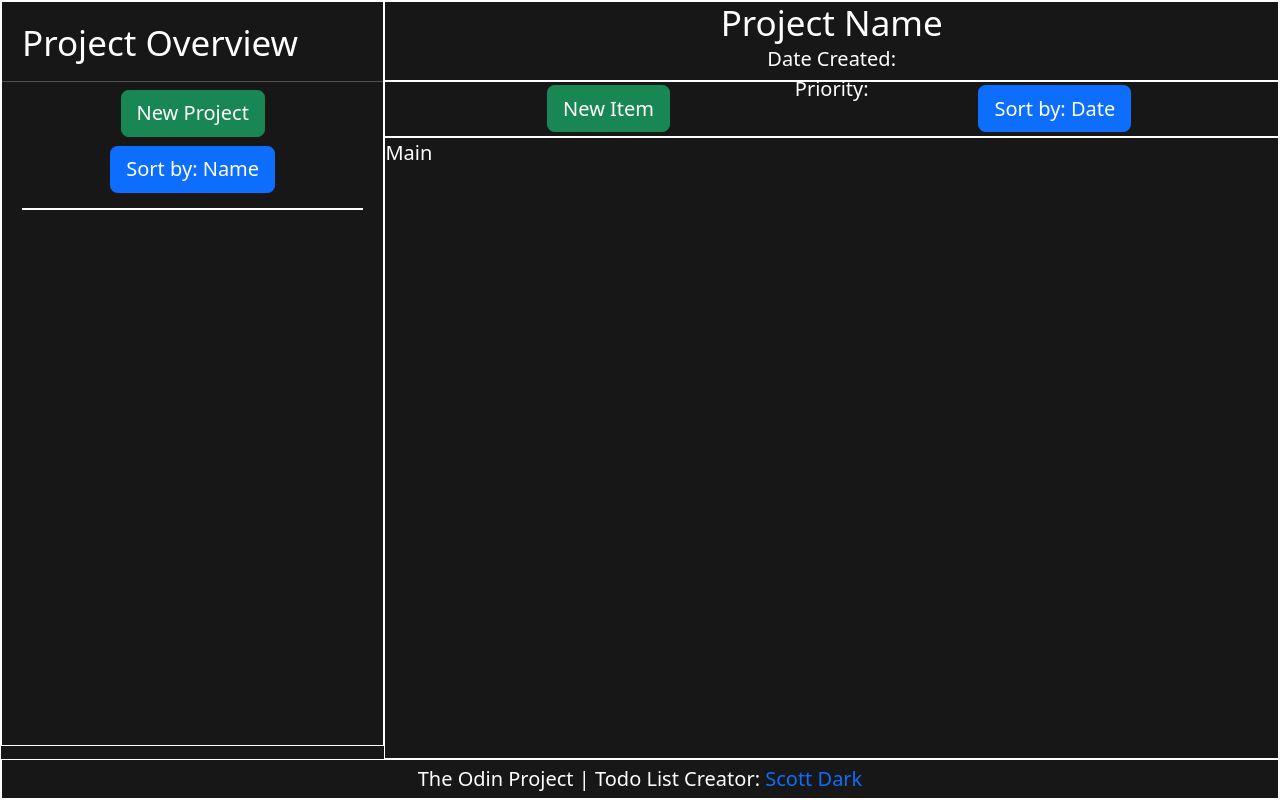
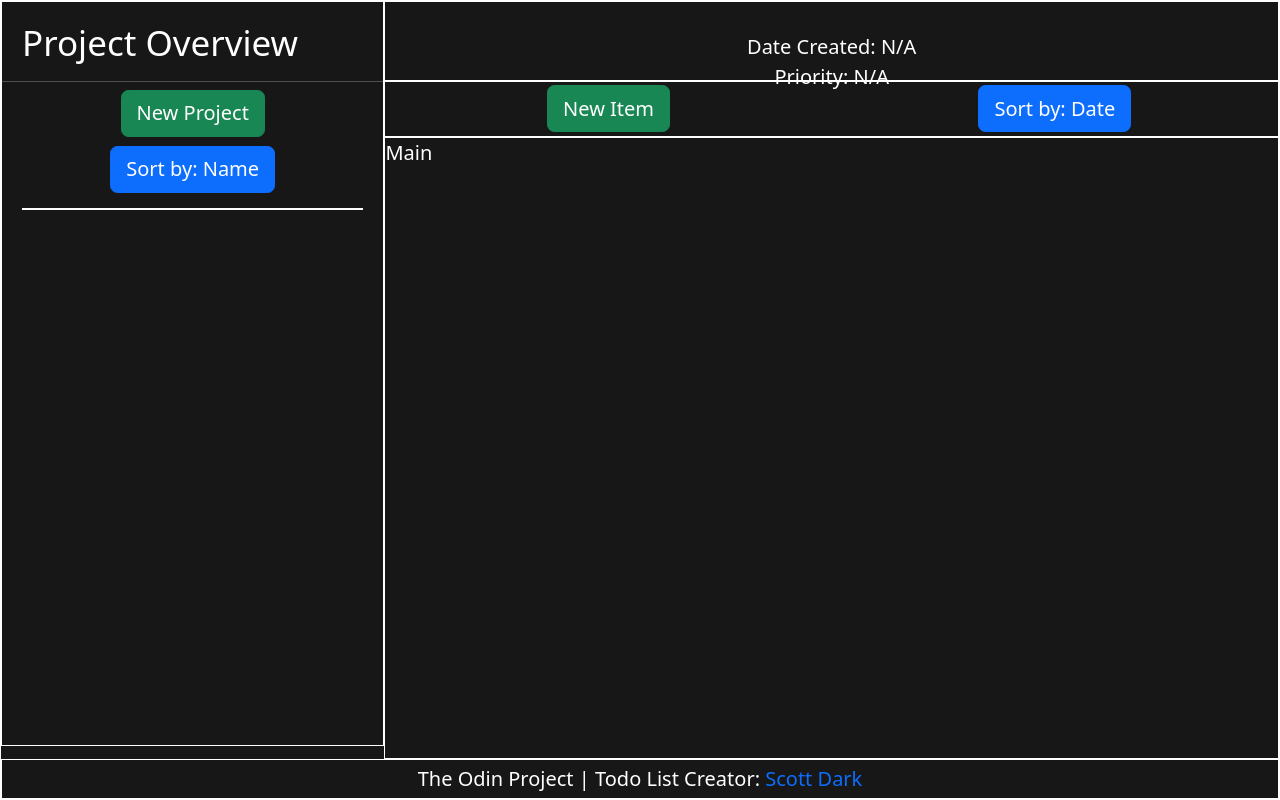
Before and after one commit to ScottDark/top-todo-list, a website built with webpack: page src/index.html in a window 1280 px wide. Built offline with nearby package versions, Linux system fonts and the light colour scheme.

Commit message:
Added header updated from object

```diff
--- a/src/components/header.js
+++ b/src/components/header.js
@@ -1,28 +1,45 @@
 import createTextElement from "../modules/create-textElement";
-import getEditableContent from "../modules/get-editablecontent";
+import { getAllProjects } from "../modules/project-manager";
 
 export default function buildHeader() {
   const selectHeader = document.querySelector("#header");
 
-  let projectNameElement = createTextElement("Project Name", "h3");
-  projectNameElement.setAttribute("contenteditable", "true");
+  // Find the latest project (or use default values if there are no projects)
+  const projects = getAllProjects();
+  const latestProject =
+    projects.length > 0 ? projects[projects.length - 1] : null;
+  const projectName = latestProject ? latestProject.name : "";
 
-  getEditableContent("projectNameData", projectNameElement);
+  // Create an input element for the project name
+  const projectNameInput = document.createElement("input");
+  projectNameInput.type = "text";
+  projectNameInput.value = projectName;
+  projectNameInput.className = "project-name"; // Use the same class name as in the sidebar
 
-  // Create date and prio text.
-  let projectDateCreated = createTextElement(
-    "Date Created: ",
+  // Event listener to update the project name
+  projectNameInput.addEventListener("input", function () {
+    if (latestProject) {
+      latestProject.name = this.value;
+    }
+  });
+
+  // Create date and priority elements
+  const dateCreated = latestProject ? latestProject.dateCreated : "N/A";
+  const priority = latestProject ? latestProject.priority : "N/A";
+
+  const projectDateCreated = createTextElement(
+    `Date Created: ${dateCreated}`,
     "div",
     "project-date-created"
   );
 
-  let projectPrioLevel = createTextElement(
-    "Priority:  ",
+  const projectPrioLevel = createTextElement(
+    `Priority: ${priority}`,
     "div",
     "project-priority"
   );
 
-  selectHeader.appendChild(projectNameElement);
+  selectHeader.appendChild(projectNameInput);
   selectHeader.appendChild(projectDateCreated);
   selectHeader.appendChild(projectPrioLevel);
 }
--- a/src/modules/delete-button.js
+++ b/src/modules/delete-button.js
@@ -14,7 +14,6 @@ export default function deleteProject(deleteButton) {
 
       // Remove the associated project object from the array
       removeProjectById(projectId);
-      console.log(getAllProjects());
     }
   });
 }
--- /dev/null
+++ b/src/modules/populate-header-info.js
@@ -0,0 +1,13 @@
+// populate-header-info.js
+
+export function populateHeaderWithProjectDetails(project) {
+  // Get the header elements
+  const projectNameInput = document.querySelector(".project-name");
+  const projectDateCreated = document.querySelector(".project-date-created");
+  const projectPrioLevel = document.querySelector(".project-priority");
+
+  // Populate the header elements with project details
+  projectNameInput.value = project.name;
+  projectDateCreated.textContent = `Date Created: ${project.dateCreated}`;
+  projectPrioLevel.textContent = `Priority: ${project.priority}`;
+}
--- a/src/modules/render-projects-sidebar.js
+++ b/src/modules/render-projects-sidebar.js
@@ -2,6 +2,7 @@ import createTextElement from "./create-textElement";
 import getEditableContent from "./get-editablecontent";
 import createPriorityDropdown from "./create-priority-dropdown";
 import deleteProject from "./delete-button";
+import { populateHeaderWithProjectDetails } from "./populate-header-info";
 
 export default function renderProjectItem(latestProject) {
   // Use the project's ID as the data attribute
@@ -17,6 +18,11 @@ export default function renderProjectItem(latestProject) {
   );
 
   newProjectItem.setAttribute("data-project-index", latestProject.id);
+
+  newProjectItem.addEventListener("click", function () {
+    // Populate the header with the project details using the imported function
+    populateHeaderWithProjectDetails(latestProject);
+  });
 
   selectProjectContainer.appendChild(newProjectItem);
 
--- a/src/scss/styles.scss
+++ b/src/scss/styles.scss
@@ -101,6 +101,11 @@ $contentChildSelector: "#content > div";
   grid-row: 1 / 2;
 }
 
+#header > .project-name {
+  grid-column: 1 / -1; /* Span all columns */
+  grid-row: 1 / 2; /* Specify the 1st row */
+}
+
 #toolbar {
   grid-column: 2 / 5;
   grid-row: 2 / 3;
@@ -133,6 +138,19 @@ $contentChildSelector: "#content > div";
 // Header section
 #header {
   place-items: center;
+  grid-template-rows: auto; /* Allow the header to expand to accommodate the content */
+}
+
+#header > .project-name input {
+  text-align: center; /* Center-align the text horizontally */
+  line-height: 2rem; /* Adjust this value based on your input field's height */
+}
+
+#header > .project-name {
+  grid-column: 1 / -1; /* Span all columns */
+  grid-row: 1 / 2; /* Specify the 1st row */
+  justify-self: center; /* Center horizontally */
+  align-self: center; /* Center vertically */
 }
 
 // Toolbar section
```
